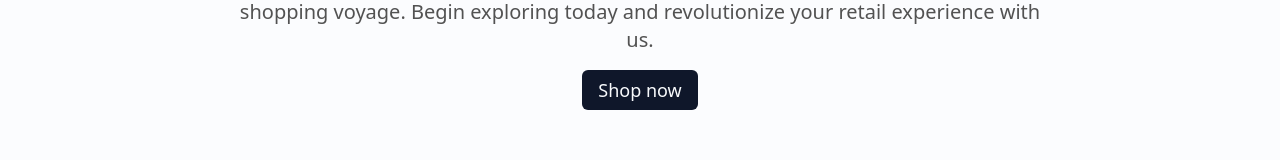
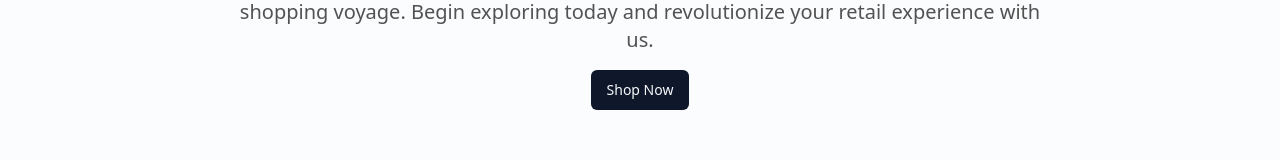
Before and after one commit to Sanjero20/shopping-cart, a Next.js app: page / in a window 1280 px wide. Shown: the part 178-338 px from the top of the page. Built offline with nearby package versions, Linux system fonts and the light colour scheme.

Commit message:
Add btn component for navigating to products page

```diff
--- a/app/page.tsx
+++ b/app/page.tsx
@@ -1,5 +1,4 @@
-import Link from 'next/link';
-import { Button } from '@/components/ui/button';
+import ButtonShop from '@/components/btn-shop';
 
 function HomePage() {
   return (
@@ -15,9 +14,7 @@ function HomePage() {
           revolutionize your retail experience with us.
         </p>
 
-        <Link href={'products'}>
-          <Button className="text-lg">Shop now</Button>
-        </Link>
+        <ButtonShop />
       </section>
     </div>
   );
--- /dev/null
+++ b/components/btn-shop.tsx
@@ -0,0 +1,16 @@
+import Link from 'next/link';
+import { Button } from './ui/button';
+
+type ButtonShopProps = {
+  text?: string;
+};
+
+function ButtonShop({ text = 'Shop Now' }: ButtonShopProps) {
+  return (
+    <Link href={'products'}>
+      <Button>{text}</Button>
+    </Link>
+  );
+}
+
+export default ButtonShop;
```
